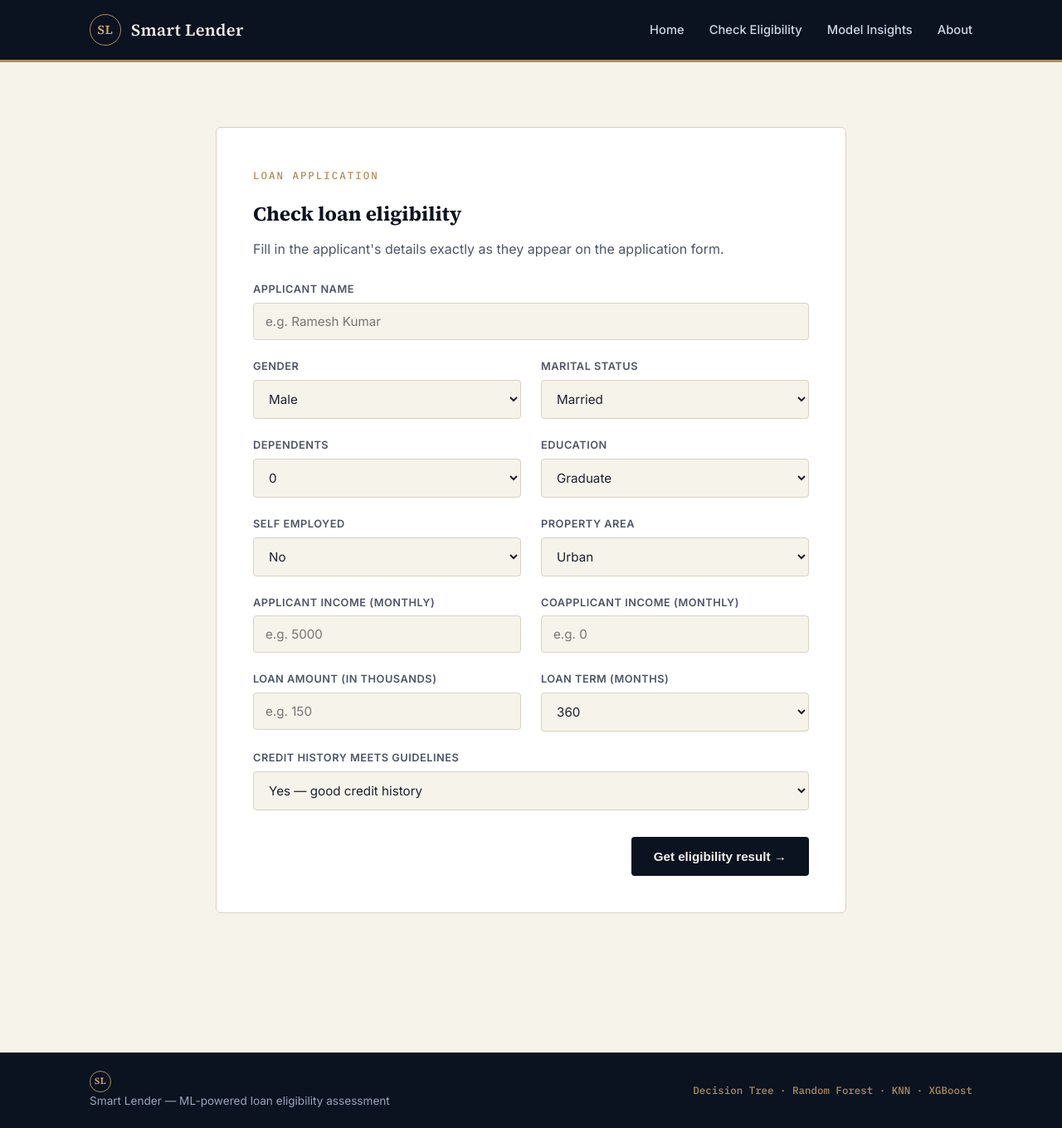
After one commit to BandlamudiVengaManikanta/AIML-Smart_Lender, a Flask app: page /predict in a window 1280 px wide. The commit adds this page. Shown: the whole page at 83% size. Run offline with Flask 3, Linux system fonts and the light colour scheme; parts of the project's set-up code (start-up, migrations or seed data) failed here and were passed over.

Commit message:
Add files via upload

```diff
--- /dev/null
+++ b/7.Project Documentation/flask_app/templates/base.html
@@ -0,0 +1,41 @@
+<!DOCTYPE html>
+<html lang="en">
+<head>
+<meta charset="UTF-8">
+<meta name="viewport" content="width=device-width, initial-scale=1.0">
+<title>{% block title %}Smart Lender{% endblock %}</title>
+<link rel="stylesheet" href="{{ url_for('static', filename='css/style.css') }}">
+<link rel="preconnect" href="https://fonts.googleapis.com">
+<link href="https://fonts.googleapis.com/css2?family=Source+Serif+4:opsz,wght@8..60,500;8..60,600;8..60,700&family=Inter:wght@400;500;600;700&family=IBM+Plex+Mono:wght@500&display=swap" rel="stylesheet">
+</head>
+<body>
+<header class="site-header">
+  <div class="wrap header-inner">
+    <a href="{{ url_for('home') }}" class="brand">
+      <span class="brand-mark">SL</span>
+      <span class="brand-name">Smart&nbsp;Lender</span>
+    </a>
+    <nav class="site-nav">
+      <a href="{{ url_for('home') }}">Home</a>
+      <a href="{{ url_for('predict') }}">Check Eligibility</a>
+      <a href="{{ url_for('dashboard') }}">Model Insights</a>
+      <a href="{{ url_for('about') }}">About</a>
+    </nav>
+  </div>
+</header>
+
+<main>
+  {% block content %}{% endblock %}
+</main>
+
+<footer class="site-footer">
+  <div class="wrap footer-inner">
+    <div>
+      <span class="brand-mark small">SL</span>
+      <span>Smart Lender &mdash; ML-powered loan eligibility assessment</span>
+    </div>
+    <div class="footer-note">Decision Tree &middot; Random Forest &middot; KNN &middot; XGBoost</div>
+  </div>
+</footer>
+</body>
+</html>
--- /dev/null
+++ b/7.Project Documentation/flask_app/templates/predict.html
@@ -0,0 +1,113 @@
+{% extends "base.html" %}
+{% block title %}Check Eligibility — Smart Lender{% endblock %}
+{% block content %}
+<section>
+  <div class="wrap">
+    <div class="form-wrap">
+      <span class="eyebrow" style="color:var(--gold)">Loan application</span>
+      <h2>Check loan eligibility</h2>
+      <p style="color:var(--ink-soft); margin-top:-8px;">Fill in the applicant's details exactly as they appear on the application form.</p>
+
+      {% if error %}
+      <div class="error-box">Something went wrong: {{ error }}</div>
+      {% endif %}
+
+      <form method="POST" action="{{ url_for('predict') }}">
+        <div class="form-grid">
+          <div class="field full">
+            <label>Applicant name</label>
+            <input type="text" name="applicant_name" placeholder="e.g. Ramesh Kumar" required>
+          </div>
+
+          <div class="field">
+            <label>Gender</label>
+            <select name="gender" required>
+              <option value="Male">Male</option>
+              <option value="Female">Female</option>
+            </select>
+          </div>
+          <div class="field">
+            <label>Marital status</label>
+            <select name="married" required>
+              <option value="Yes">Married</option>
+              <option value="No">Single</option>
+            </select>
+          </div>
+
+          <div class="field">
+            <label>Dependents</label>
+            <select name="dependents" required>
+              <option value="0">0</option>
+              <option value="1">1</option>
+              <option value="2">2</option>
+              <option value="3+">3+</option>
+            </select>
+          </div>
+          <div class="field">
+            <label>Education</label>
+            <select name="education" required>
+              <option value="Graduate">Graduate</option>
+              <option value="Not Graduate">Not Graduate</option>
+            </select>
+          </div>
+
+          <div class="field">
+            <label>Self employed</label>
+            <select name="self_employed" required>
+              <option value="No">No</option>
+              <option value="Yes">Yes</option>
+            </select>
+          </div>
+          <div class="field">
+            <label>Property area</label>
+            <select name="property_area" required>
+              <option value="Urban">Urban</option>
+              <option value="Semiurban">Semiurban</option>
+              <option value="Rural">Rural</option>
+            </select>
+          </div>
+
+          <div class="field">
+            <label>Applicant income (monthly)</label>
+            <input type="number" name="applicant_income" min="0" step="1" placeholder="e.g. 5000" required>
+          </div>
+          <div class="field">
+            <label>Coapplicant income (monthly)</label>
+            <input type="number" name="coapplicant_income" min="0" step="1" placeholder="e.g. 0" required>
+          </div>
+
+          <div class="field">
+            <label>Loan amount (in thousands)</label>
+            <input type="number" name="loan_amount" min="1" step="1" placeholder="e.g. 150" required>
+          </div>
+          <div class="field">
+            <label>Loan term (months)</label>
+            <select name="loan_term" required>
+              <option value="360">360</option>
+              <option value="300">300</option>
+              <option value="240">240</option>
+              <option value="180">180</option>
+              <option value="120">120</option>
+              <option value="84">84</option>
+              <option value="60">60</option>
+              <option value="36">36</option>
+            </select>
+          </div>
+
+          <div class="field full">
+            <label>Credit history meets guidelines</label>
+            <select name="credit_history" required>
+              <option value="1">Yes — good credit history</option>
+              <option value="0">No — poor / no credit history</option>
+            </select>
+          </div>
+        </div>
+
+        <div class="form-actions">
+          <button type="submit" class="btn btn-dark">Get eligibility result &rarr;</button>
+        </div>
+      </form>
+    </div>
+  </div>
+</section>
+{% endblock %}
```
Also changed, not shown: 7.Project Documentation/flask_app/templates/about.html (added, +58 -0 lines), 7.Project Documentation/flask_app/templates/dashboard.html (added, +58 -0 lines), 7.Project Documentation/flask_app/templates/index.html (+105 -0 lines), 7.Project Documentation/flask_app/templates/result.html (added, +42 -0 lines).
